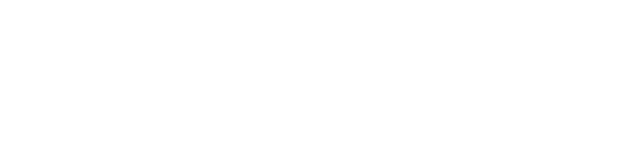
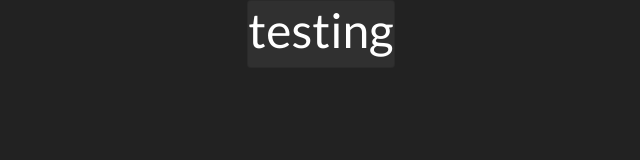
Before and after one commit to avryabadd/3100finalproj, a plain HTML site: page index.html in a window 1280 px wide. Shown: the whole page, without its empty margins (319-959 px from the left). Drawn offline with nearby package versions, Linux system fonts and the light colour scheme.

Commit message:
card
just created the card will work on login page later.

```diff
--- a/index.html
+++ b/index.html
@@ -3,9 +3,16 @@
 <head>
     <meta charset="UTF-8">
     <meta name="viewport" content="width=device-width, initial-scale=1.0">
-    <title>Review</title>
+    <title>Final Proj</title>
+    <link rel="stylesheet" href="https://cdn.jsdelivr.net/npm/bootswatch@4.5.2/dist/darkly/bootstrap.min.css" integrity="sha384-nNK9n28pDUDDgIiIqZ/MiyO3F4/9vsMtReZK39klb/MtkZI3/LtjSjlmyVPS3KdN" crossorigin="anonymous">
 </head>
 <body>
+    <div class="d-flex justify-content-center">
+        <form class="card">
+            <h1>testing</h1>
+        </form>
+    </div>
 
+    <script src="https://cdn.jsdelivr.net/npm/bootstrap@5.3.3/dist/js/bootstrap.bundle.min.js" integrity="sha384-YvpcrYf0tY3lHB60NNkmXc5s9fDVZLESaAA55NDzOxhy9GkcIdslK1eN7N6jIeHz" crossorigin="anonymous"></script>
 </body>
 </html>
```
